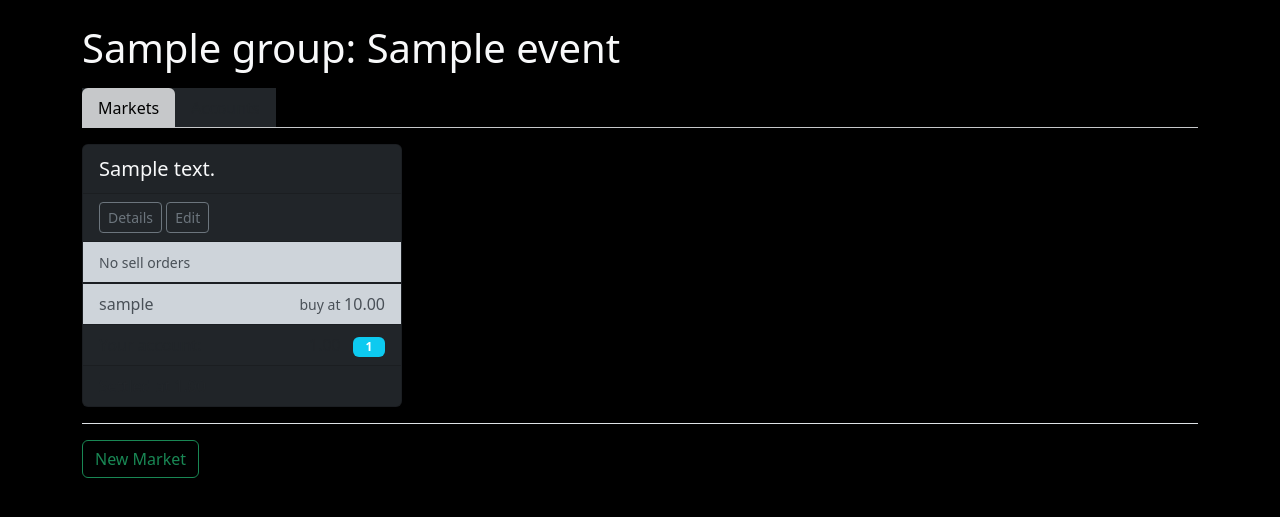
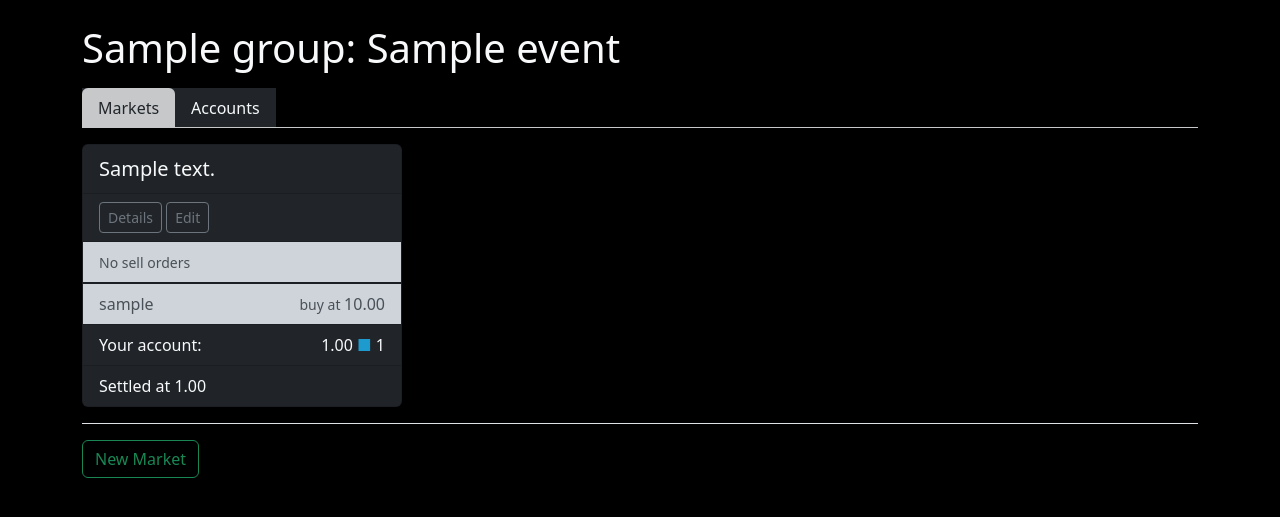
Before and after one commit to mchlzhao/prophetic, a Django app: page /event/1/markets/ in a window 1280 px wide. Shown: the part 56-573 px from the top of the page. Run offline with Django 3.2, Linux system fonts and the light colour scheme; a user stored in the database is signed in; tables that the repository leaves empty hold one stand-in row (values such as "Sample post"); some libraries are stand-ins or nearby versions.

Commit message:
added new position info style to markets page too

```diff
--- a/core/views.py
+++ b/core/views.py
@@ -195,7 +195,8 @@ def get_market_orders_and_position(request, event_id):
             'sell_orders': sell_orders_json,
             'pos': pos.position,
             'abs_pos': abs(pos.position),
-            'pnl': pos.profitLoss
+            'pnl': pos.profitLoss,
+            'pos_col': position_colour(pos.position)
         }
 
     return JsonResponse(orders)
--- a/templates/accounts.html
+++ b/templates/accounts.html
@@ -5,10 +5,10 @@
 
 <ul class="nav nav-tabs mt-3" style="border-color: #c6c8ca;">
     <li class="nav-item bg-dark">
-        <a class="nav-link text-muted border-0" href="{% url 'markets' event.pk %}">Markets</a>
+        <a class="nav-link text-light border-0" href="{% url 'markets' event.pk %}">Markets</a>
     </li>
     <li class="nav-item bg-dark">
-        <a class="nav-link active active-grey border-0" >Accounts</a>
+        <a class="nav-link active active-grey border-0 text-dark" >Accounts</a>
     </li>
 </ul>
 
--- a/templates/accounts_table.html
+++ b/templates/accounts_table.html
@@ -29,7 +29,7 @@
                 {% for position in market.positions %}
                 <td class="less-padding" style="vertical-align: middle; text-align: center;">
                     <small>{{ position.pnl }}</small>
-                    <span style="color: {{ position.pos_col }};">&#x25cf;</span>
+                    <span style="color: {{ position.pos_col }};">&#9632;</span>
                     <span><small>{{ position.abs_pos }}</small></span>
                 </td>
                 {% endfor %}
--- a/templates/markets.html
+++ b/templates/markets.html
@@ -5,10 +5,10 @@
 
 <ul class="nav nav-tabs mt-3" style="border-color: #c6c8ca;">
     <li class="nav-item bg-dark">
-        <a class="nav-link active active-grey border-0">Markets</a>
+        <a class="nav-link active active-grey border-0 text-dark">Markets</a>
     </li>
     <li class="nav-item bg-dark">
-        <a class="nav-link text-muted border-0" href="{% url 'event_accounts' event.pk %}">Accounts</a>
+        <a class="nav-link text-light border-0" href="{% url 'event_accounts' event.pk %}">Accounts</a>
     </li>
 </ul>
 
@@ -77,16 +77,13 @@
             }
             document.getElementById("buy_orders_" + key).innerHTML = buyHTML;
 
-            document.getElementById("pnl_" + key).innerHTML = data[key]['pnl'];
-            var pos = data[key]['pos'];
-            var pill_class = "bg-primary";
-            if (pos < 0) pill_class = "bg-danger";
-            else if (pos > 0) pill_class = "bg-info";
             var abs_pos = data[key]['abs_pos'];
-            document.getElementById("pos_" + key).innerHTML =
-                `<span class="badge ${pill_class}" style="min-width: 2rem;">
-                    ${abs_pos}
-                </span>`;
+            var pos_col = data[key]['pos_col'];
+            var pnl = data[key]['pnl'];
+            document.getElementById("account_" + key).innerHTML =
+                `${pnl}
+                <span style="color: ${pos_col};">&#9632;</span>
+                <span>${abs_pos}</span>`;
         });
         setTimeout(doPoll, 1000);
     });
--- a/templates/markets_list.html
+++ b/templates/markets_list.html
@@ -68,15 +68,12 @@
                 {% endfor %}
                 {% endif %}
             </ul>
-            <div class="card-footer w-100 justify-content-between d-flex text-muted" id="account_{{ market.market.pk }}">
+            <div class="card-footer w-100 justify-content-between d-flex text-light">
                 Your account:
-                <span>
-                    <span id="pnl_{{ market.market.pk }}"></span>
-                    &nbsp;
-                    <span class="text-light" id="pos_{{ market.market.pk }}"></span>
+                <span id="account_{{ market.market.pk }}">
                 </span>
             </div>
-            <div class="card-footer w-100 text-muted" id="settlement_{{ market.market.pk }}">
+            <div class="card-footer w-100 text-light" id="settlement_{{ market.market.pk }}">
                 {% if not market.has_settled %}
                 <form onkeydown="return event.key != 'Enter';">
                     <input type="number" name="price" step="0.01" class="numberinput form-control mt-2 theme-grey" required="" id="price_{{ market.market.pk }}" placeholder="Price">
```
